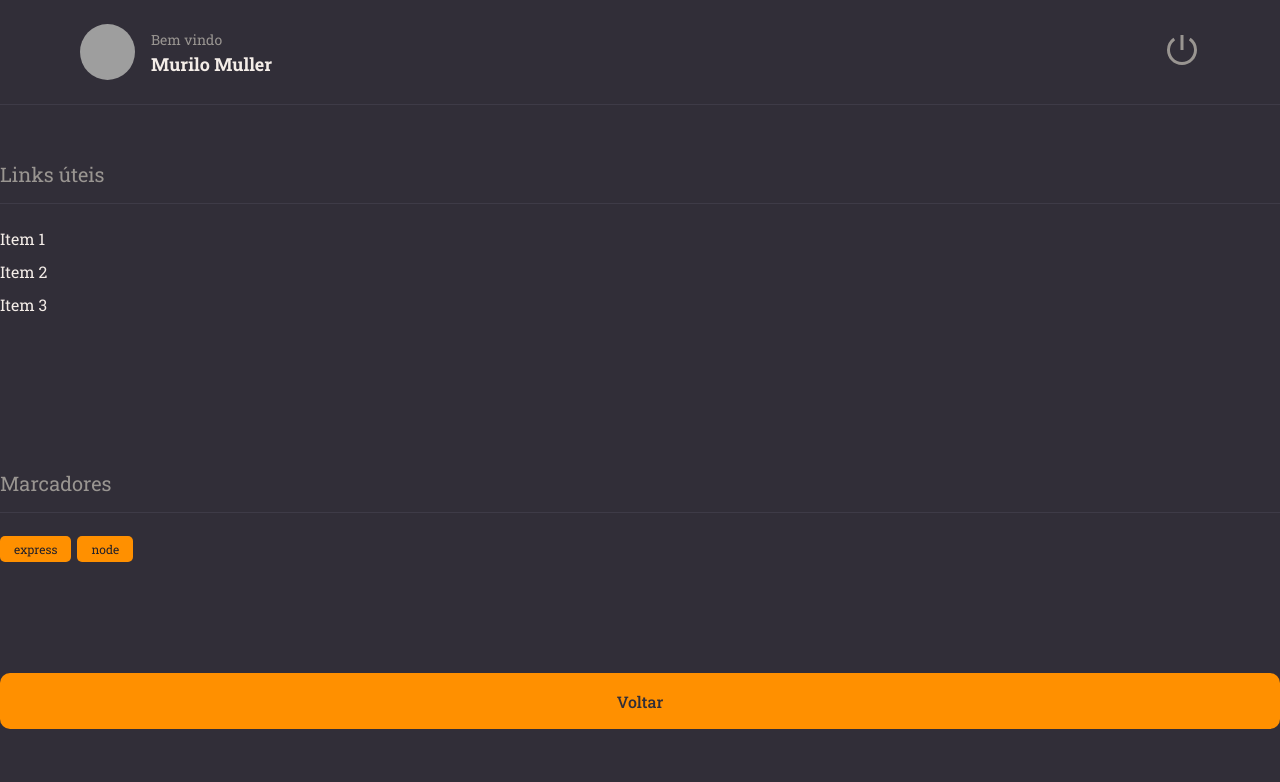
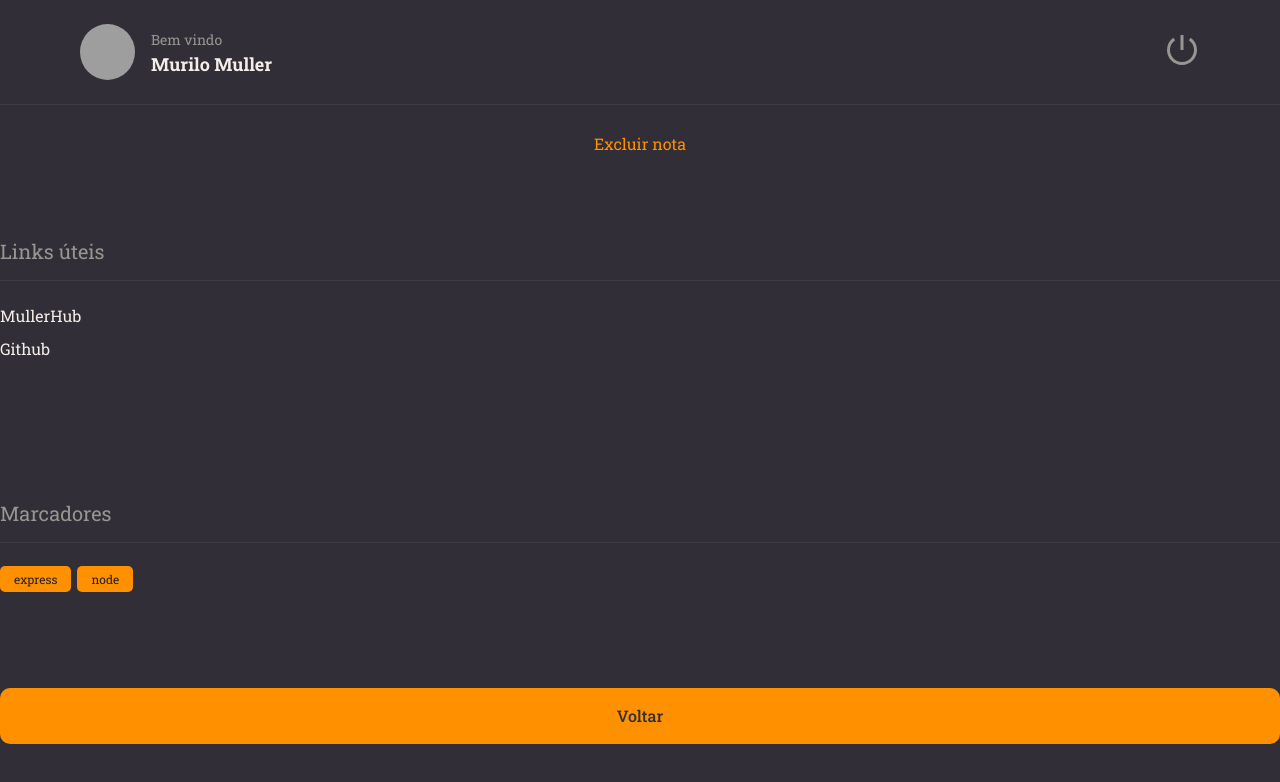
Before and after one commit to MullerHub/Rocketseat-Explorer, a React (Vite) app in the folder Stage0901/RocketNotes/: page / in a window 1280 px wide. Shown: the top 782 px of the page. Built offline with nearby package versions, Linux system fonts and the light colour scheme; grey boxes are pictures that could not be loaded.

Commit message:
ButtonText add

```diff
--- a/Stage0901/RocketNotes/src/components/ButtonText/styles.js
+++ b/Stage0901/RocketNotes/src/components/ButtonText/styles.js
@@ -2,7 +2,7 @@ import styled from 'styled-components'
 
 export const Container = styled.button`
   background: none;
-  color: ${({ theme }) => theme.COLORS.GRAY_100};
+  color: ${({ theme }) => theme.COLORS.ORANGE};
   border: none;
   font-size: 16px;
 `
--- a/Stage0901/RocketNotes/src/pages/Details/index.jsx
+++ b/Stage0901/RocketNotes/src/pages/Details/index.jsx
@@ -1,5 +1,6 @@
 import {Container, Links} from './styles'
 import { Button } from '../../components/Button'
+import { ButtonText } from '../../components/ButtonText'
 import { Header } from '../../components/Header'
 import { Section } from '../../components/Section'
 import { Tag } from '../../components/Tag'
@@ -9,11 +10,11 @@ export function Details() {
   return(
     <Container >
       <Header/>
+      <ButtonText title="Excluir nota" />
       <Section title="Links úteis" >
         <Links>
-          <li>Item 1</li>
-          <li>Item 2</li>
-          <li>Item 3</li>
+          <li><a href='https://www.instagram.com/dj.muller_'>MullerHub</a></li>
+          <li><a href='#'>Github</a></li>
         </Links>
       </Section>
       <Section title="Marcadores" >
```
